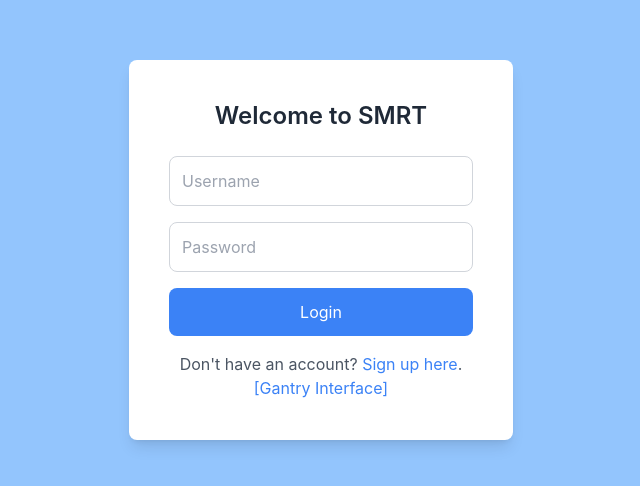
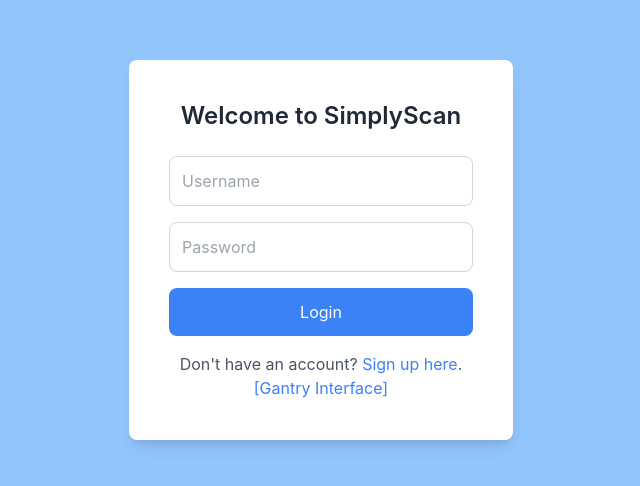
Before and after one commit to JavascriptAddict/CSC3104_Cloud_MRT, a React (Create React App) app in the folder SimplyScan/frontend/: page / in a window 1280 px wide. Shown: the part 150-636 px from the top of the page, without its empty margins (319-959 px from the left). Built offline with nearby package versions, Linux system fonts and the light colour scheme.

Commit message:
Updated README and SimplyScan

```diff
--- a/SimplyScan/frontend/src/pages/LoginPage.js
+++ b/SimplyScan/frontend/src/pages/LoginPage.js
@@ -66,7 +66,7 @@ function LoginPage() {
     <div className="h-screen flex justify-center items-center bg-blue-300">
       <form className="p-10 bg-white rounded-lg shadow-lg w-full max-w-sm">
         <h1 className="text-2xl font-semibold text-center mb-6 text-gray-800">
-          Welcome to SMRT
+          Welcome to SimplyScan
         </h1>
 
         {/* username Input */}
```
Also changed, not shown: 2 other files (tests, documents, lock files or other folders).
